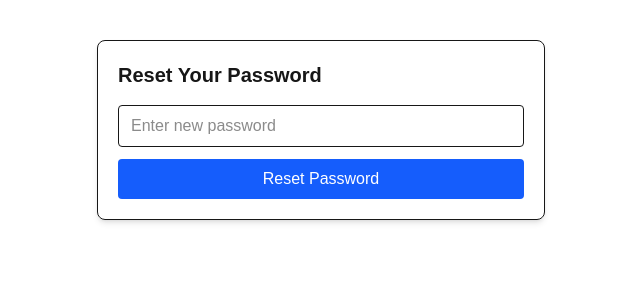
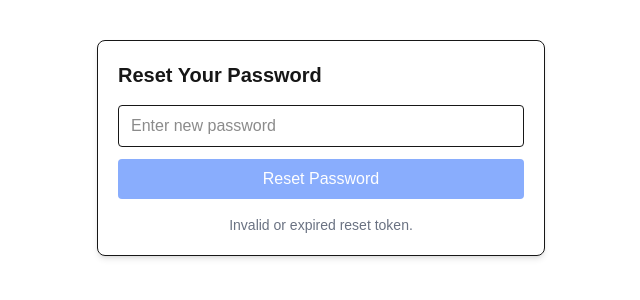
Before and after one commit to Sohaibkundi2/Next-Auth-App, a Next.js app: page /reset-password in a window 1280 px wide. Shown: the top 300 px of the page, without its empty margins (319-959 px from the left). Built offline with nearby package versions, Linux system fonts and the light colour scheme.

Commit message:
feat: implement reset password form and middleware for token validation

```diff
--- /dev/null
+++ b/src/app/reset-password/ResetPasswordForm.tsx
@@ -0,0 +1,76 @@
+"use client";
+
+import { useState, useEffect } from "react";
+import { useSearchParams, useRouter } from "next/navigation";
+
+export default function ResetPasswordForm() {
+  const [newPassword, setNewPassword] = useState("");
+  const [message, setMessage] = useState("");
+  const [loading, setLoading] = useState(false);
+
+  const searchParams = useSearchParams();
+  const router = useRouter();
+
+  const token = searchParams.get("token");
+
+  useEffect(() => {
+    if (!token) {
+      setMessage("Invalid or expired reset token.");
+    }
+  }, [token]);
+
+  const handleResetPassword = async () => {
+    if (!token) return;
+
+    try {
+      setLoading(true);
+      const res = await fetch("/api/users/reset-password", {
+        method: "POST",
+        headers: {
+          "Content-Type": "application/json",
+        },
+        body: JSON.stringify({ newPassword, token }),
+      });
+
+      const data = await res.json();
+      if (!res.ok) throw new Error(data.message || "Something went wrong");
+
+      setMessage(" Password has been reset successfully.");
+      setNewPassword("");
+
+      setTimeout(() => {
+        router.push("/login");
+      }, 2000);
+    } catch (err: any) {
+      setMessage(` ${err.message}`);
+    } finally {
+      setLoading(false);
+    }
+  };
+
+  return (
+    <div className="max-w-md mx-auto mt-10 p-5 border shadow-md rounded-lg">
+      <h2 className="text-xl font-bold mb-4">Reset Your Password</h2>
+
+      <input
+        type="password"
+        placeholder="Enter new password"
+        className="w-full px-3 py-2 border mb-3 rounded"
+        value={newPassword}
+        onChange={(e) => setNewPassword(e.target.value)}
+      />
+
+      <button
+        onClick={handleResetPassword}
+        disabled={loading || newPassword.length < 6}
+        className="bg-blue-600 text-white px-4 py-2 rounded w-full disabled:opacity-50"
+      >
+        {loading ? "Resetting..." : "Reset Password"}
+      </button>
+
+      {message && (
+        <p className="mt-4 text-sm text-center text-gray-500">{message}</p>
+      )}
+    </div>
+  );
+}
--- a/src/app/reset-password/page.tsx
+++ b/src/app/reset-password/page.tsx
@@ -1,66 +1,10 @@
-"use client";
-
-import { useSearchParams } from "next/navigation";
-import { useState } from "react";
-import axios from "axios";
-import toast from "react-hot-toast";
+import { Suspense } from 'react';
+import ResetPasswordForm from './ResetPasswordForm'; // Move form logic into a child component
 
 export default function ResetPasswordPage() {
-  const searchParams = useSearchParams();
-  const token = searchParams.get("token");
-
-  const [newPassword, setNewPassword] = useState("");
-  const [loading, setLoading] = useState(false);
-  const [message, setMessage] = useState("");
-
-  const handleResetPassword = async () => {
-    if (!token) {
-      setMessage("Invalid or missing token.");
-      return;
-    }
-
-    try {
-      setLoading(true);
-      const res = await axios.post("/api/users/reset-password", {
-        token,
-        newPassword,
-      });
-
-      setMessage(res.data.message);
-      toast.success("Password reset successful!");
-    } catch (error: any) {
-      setMessage(
-        error.response?.data?.message || "Something went wrong. Try again."
-      );
-      toast.error(error.response?.data?.message || "Something went wrong. Try again.");
-    } finally {
-      setLoading(false);
-    }
-  };
-
   return (
-    <div className="max-w-md mx-auto mt-10 p-5 border shadow-md rounded-lg">
-      <h2 className="text-xl font-bold mb-4">Reset Your Password</h2>
-
-      <input
-        type="password"
-        placeholder="Enter new password"
-        className="w-full px-3 py-2 border mb-3 rounded"
-        value={newPassword}
-        onChange={(e) => setNewPassword(e.target.value)}
-      />
-
-      <button
-        onClick={handleResetPassword}
-        disabled={loading || newPassword.length < 6}
-        className="bg-blue-600 text-white px-4 py-2 rounded w-full"
-      >
-        {loading ? "Resetting..." : "Reset Password"}
-      </button>
-
-      {message && (
-        <p className="mt-4 text-sm text-center text-gray-700">{message}</p>
-      )}
-    </div>
+    <Suspense fallback={<div>Loading...</div>}>
+      <ResetPasswordForm />
+    </Suspense>
   );
 }
--- a/src/middleware.ts
+++ b/src/middleware.ts
@@ -3,7 +3,8 @@ import { NextResponse, NextRequest } from 'next/server'
 export function middleware(request: NextRequest) {
   const path = request.nextUrl.pathname
 
-  const isPublicPath = path === '/login' || path === '/signup' || path === '/verifyemail'
+  const isPublicPath = path === '/login' || path === '/signup' || path === '/verifyemail' ||
+    path.startsWith('/reset-password')
 
   const token = request.cookies.get('token')?.value || ""
 
@@ -24,6 +25,7 @@ export const config = {
     '/profile/:path*',
     '/signup',
     '/login',
-    '/verifyemail'
+    '/verifyemail',
+    '/reset-password'
   ],
 }
```
